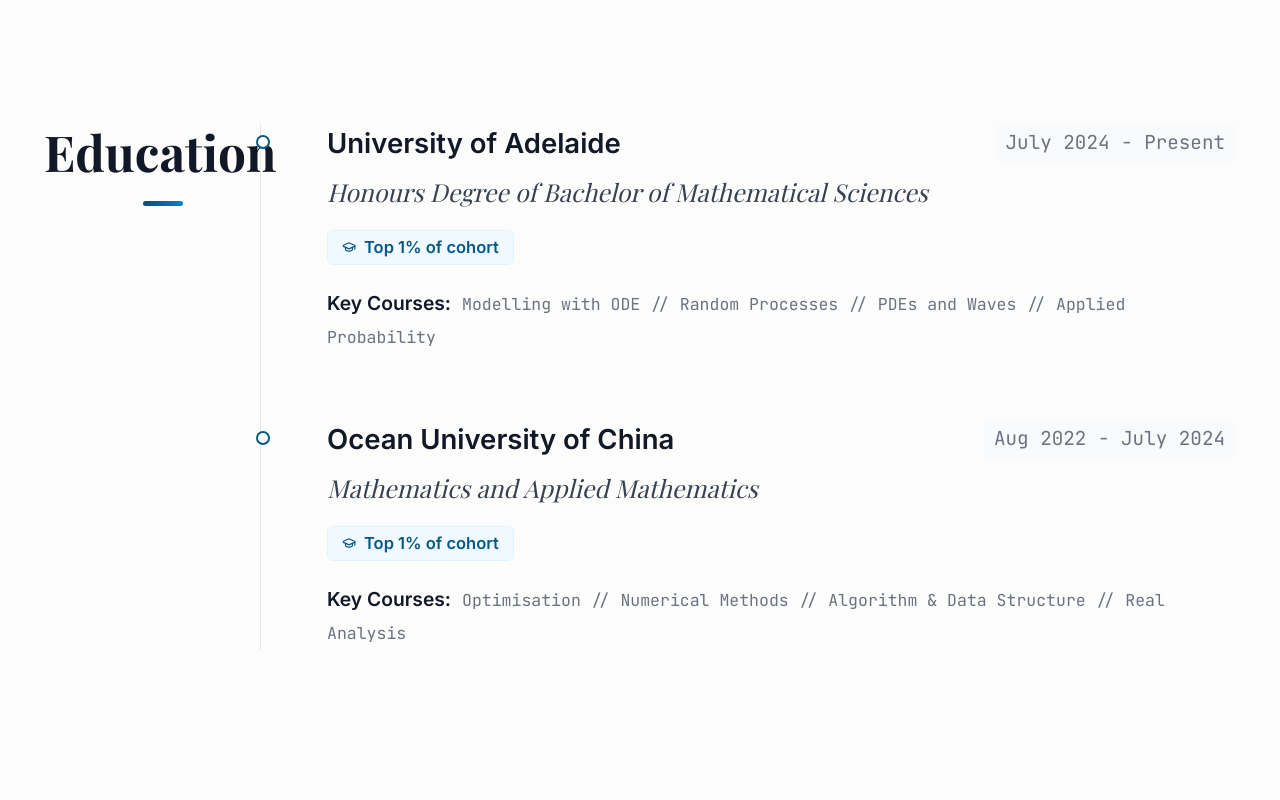
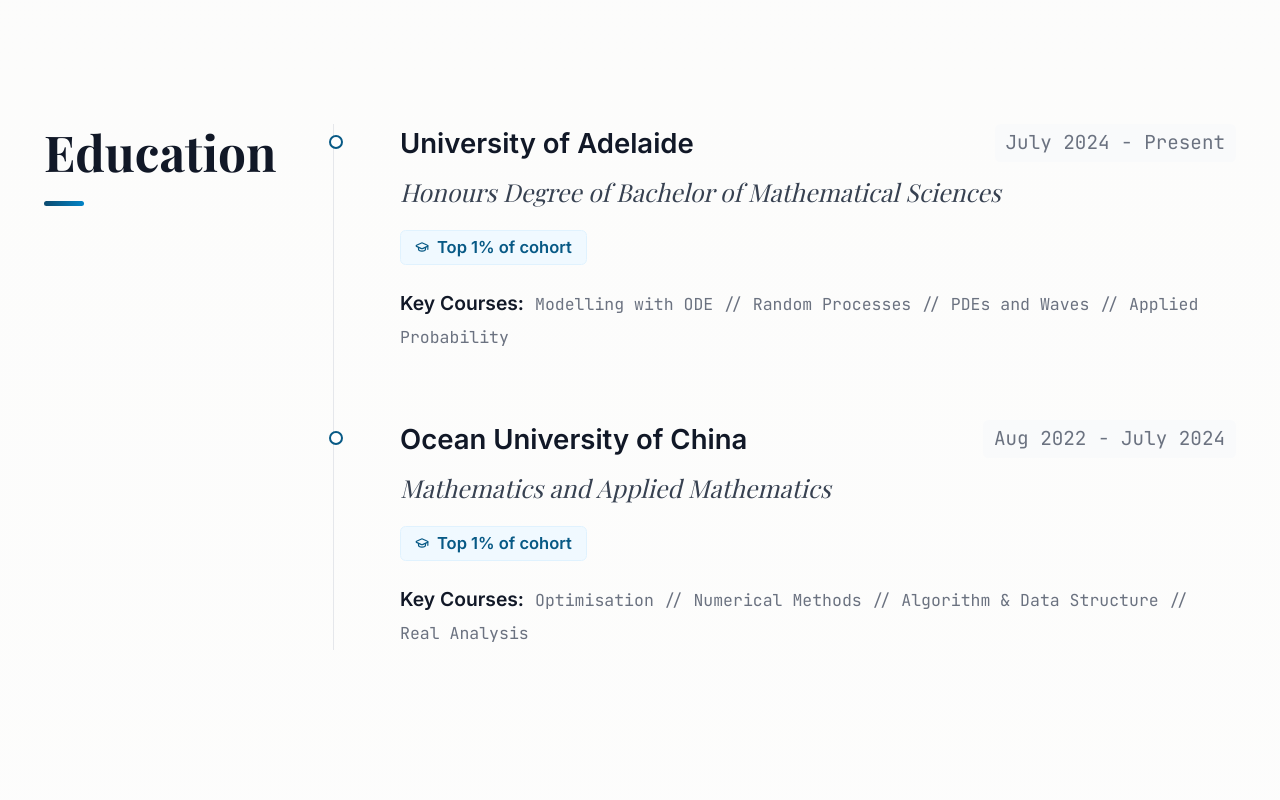
Before and after one commit to Gatsby0916/haiyi-li-portfolio, a React (Vite) app: page / in a window 1280 px wide. Shown: the part 1480-2280 px from the top of the page. Built offline with nearby package versions, Linux system fonts and the light colour scheme; a web font is replaced by a local one.

Commit message:
Add spacing between section titles and content

```diff
--- a/components/Section.tsx
+++ b/components/Section.tsx
@@ -18,10 +18,10 @@ const Section: React.FC<SectionProps> = ({ title, children, id, className = "" }
         viewport={{ once: true, margin: "-50px" }}
         transition={{ duration: 0.7, ease: "easeOut" }}
       >
-        <div className="flex flex-col md:flex-row gap-8 md:gap-12">
-          <div className="md:w-[150px] shrink-0 relative">
+        <div className="flex flex-col md:flex-row gap-8 md:gap-16">
+          <div className="md:w-[190px] shrink-0 relative pr-6 md:pr-10">
             <div className="sticky top-28">
-              <h2 className="text-3xl md:text-4xl font-serif font-bold text-slate-900 text-right pr-2">
+              <h2 className="text-3xl md:text-4xl font-serif font-bold text-slate-900 leading-tight">
                 {title}
               </h2>
               <motion.div
@@ -29,11 +29,11 @@ const Section: React.FC<SectionProps> = ({ title, children, id, className = "" }
                 whileInView={{ width: '40px' }}
                 viewport={{ once: true }}
                 transition={{ delay: 0.4, duration: 0.5 }}
-                className="h-1 bg-gradient-to-r from-primary-900 to-primary-600 mt-4 rounded-full ml-auto mr-2"
+                className="h-1 bg-gradient-to-r from-primary-900 to-primary-600 mt-4 rounded-full"
               />
             </div>
           </div>
-          <div className="flex-1 min-w-0">
+          <div className="flex-1 min-w-0 md:pl-2">
             {children}
           </div>
         </div>
```
